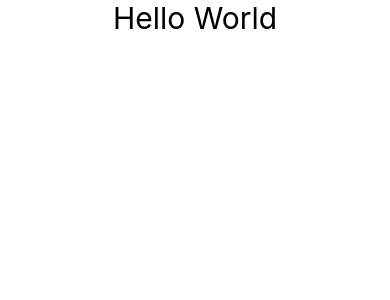
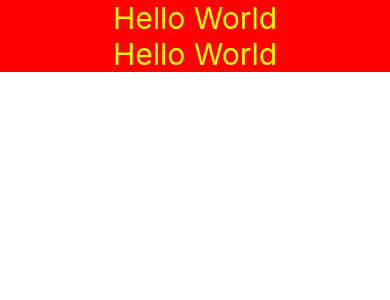
Before and after one commit to stenlyadam/mad-summer-2025, a React Native app: screen / in a window 390 px wide. Shown: the top 300 px of the page. Built offline with nearby package versions, Linux system fonts and the light colour scheme.

Commit message:
pertemuan-3 functional component and styling

```diff
--- a/App.tsx
+++ b/App.tsx
@@ -6,7 +6,12 @@ const App = () => {
   return (
     //JSX
     <View>
-      <Text style={style.text}>Hello World</Text>
+      <View style={style.container}>
+        <Text style={style.text}>Hello World</Text>
+      </View>
+      <View style={style.container}>
+        <Text style={style.text}>Hello World</Text>
+      </View>
     </View>
   );
 };
@@ -14,8 +19,12 @@ const App = () => {
 export default App;
 
 const style = StyleSheet.create({
+  container: {
+    backgroundColor: 'red',
+  },
   text: {
     fontSize: 30,
     textAlign: 'center',
+    color: 'yellow',
   },
 });
```
